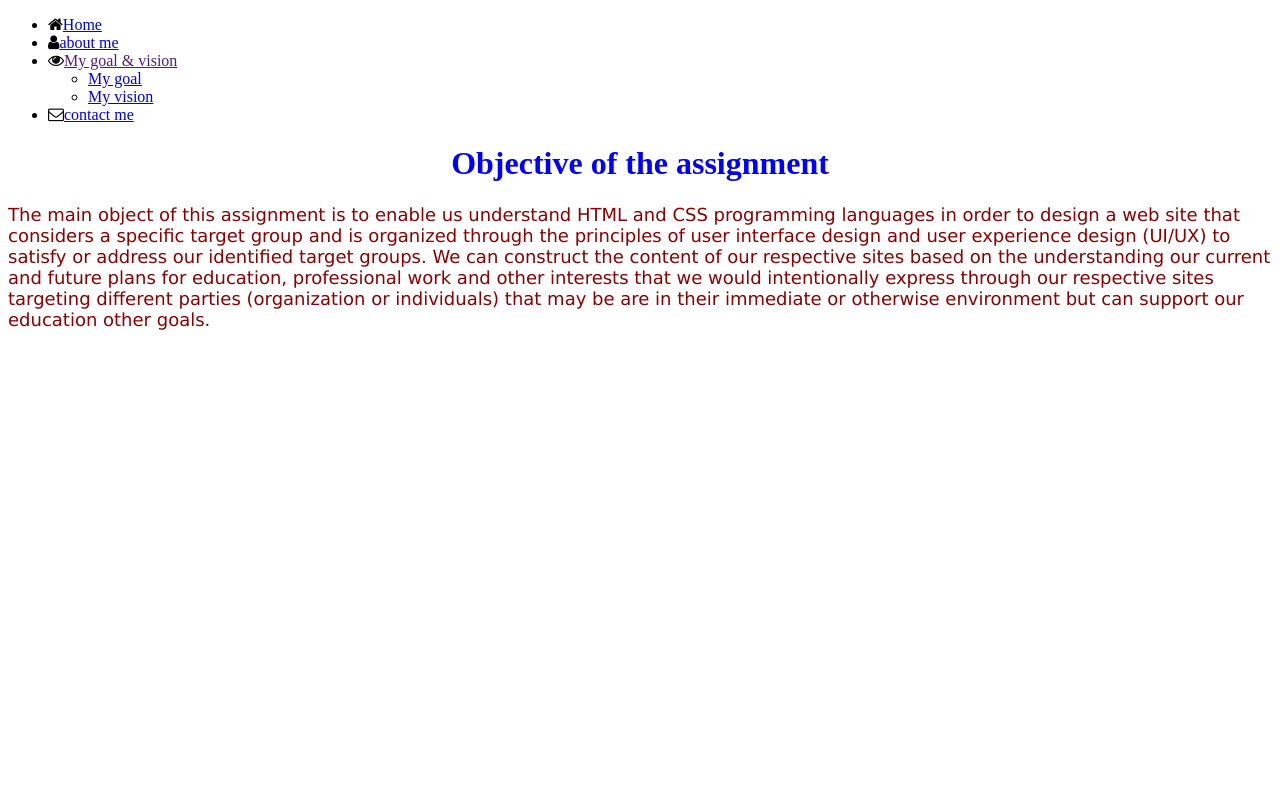
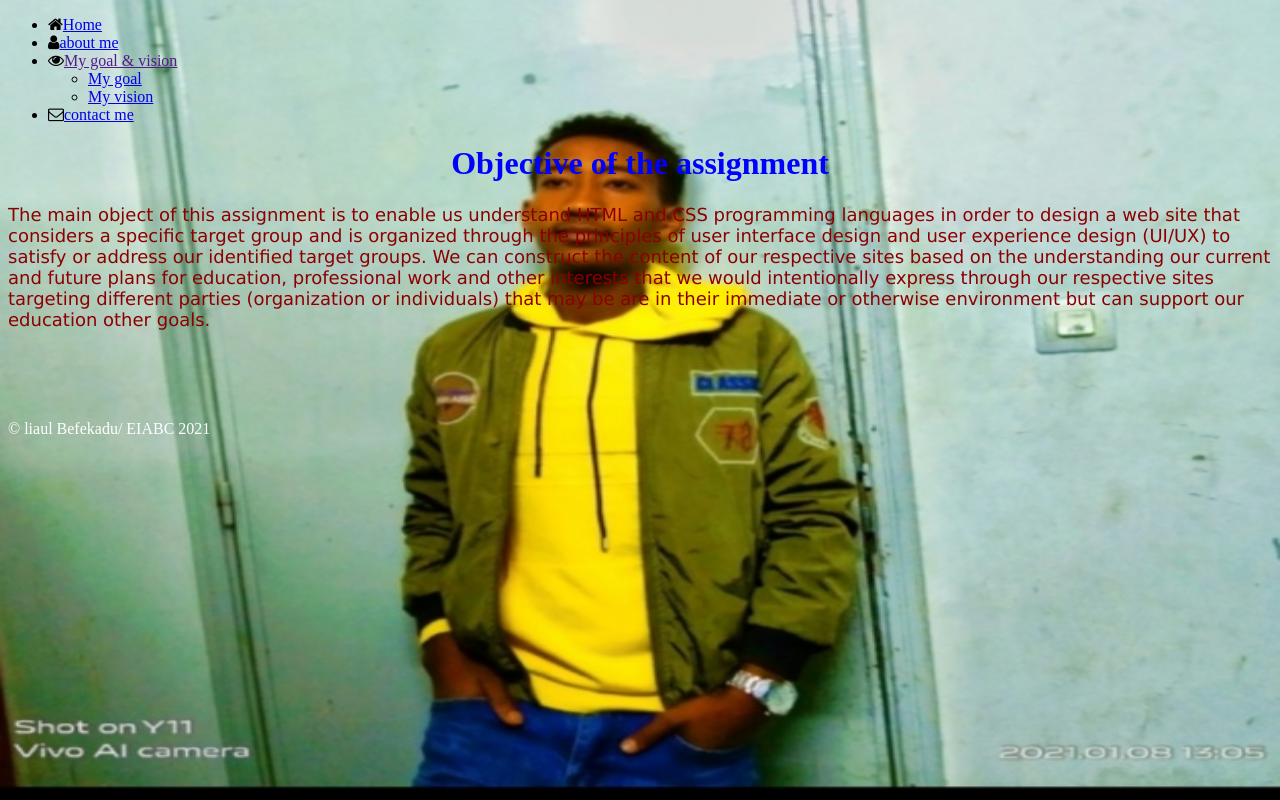
Before and after one commit to leulbefekadu/liaul, a plain HTML site: page Index.html in a window 1280 px wide. Drawn offline with Linux system fonts and the light colour scheme.

Commit message:
Add files via upload

```diff
--- a/Index.html
+++ b/Index.html
@@ -11,7 +11,7 @@
       background-attachment: fixed;
     }
   </style>
-  <body background="images/leul.jpg">
+  <body background="leul.jpg">
  <div class="menu-bar">
       <ul>
         <li class="active"><i class= "fa fa-home"></i><a href="Index.html">Home</a>
--- a/Main.css
+++ b/Main.css
@@ -25,7 +25,8 @@ Comic Sans MS; font-size:15px; }
 Times New Roman;
 font-size: medium ;
 background-color: blue; }
-#part2 { color:white; font-family:
+#part2 {
+color:white; font-family:
 Verdana; font-size: medium ;
 background-image: url(leul.jpg);
 background-position-x:center;
```
Also changed, not shown: Page01.html (+1 -1 lines), ht.jpg (added), html.jpg (added), leul.jpg (added).
